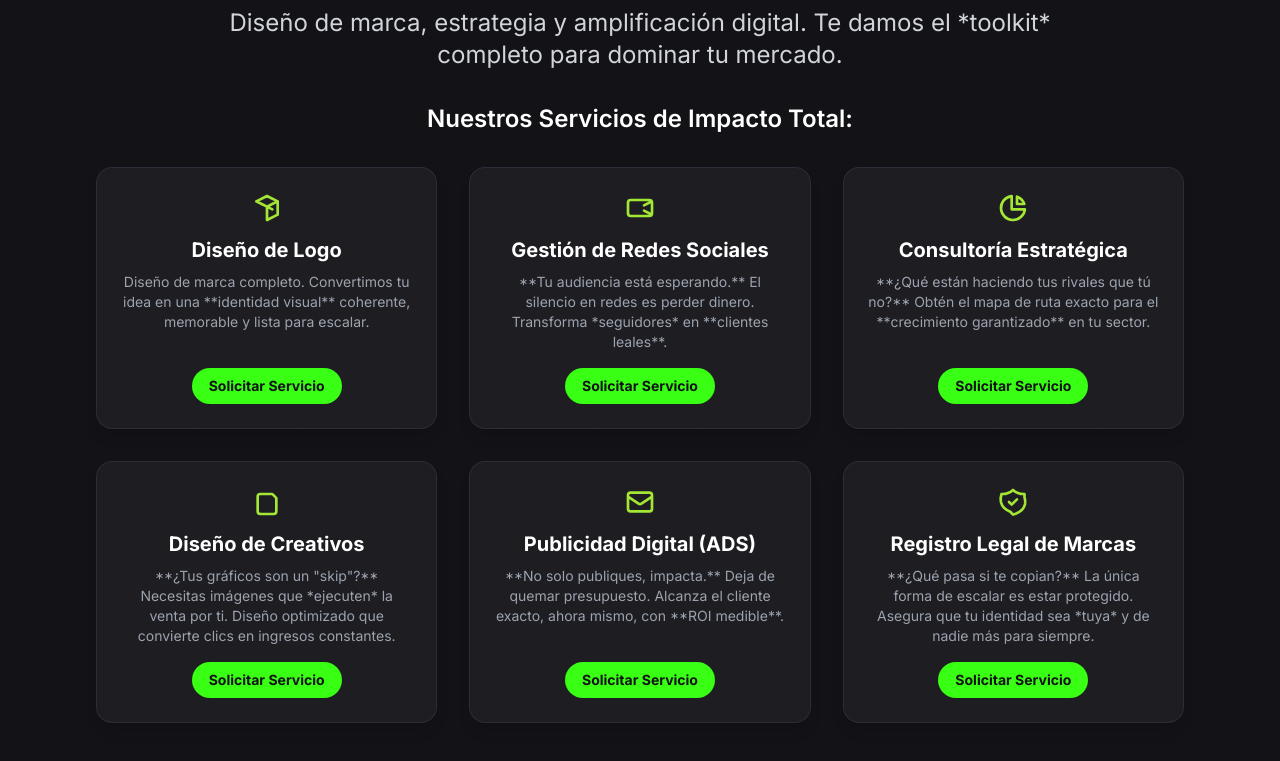
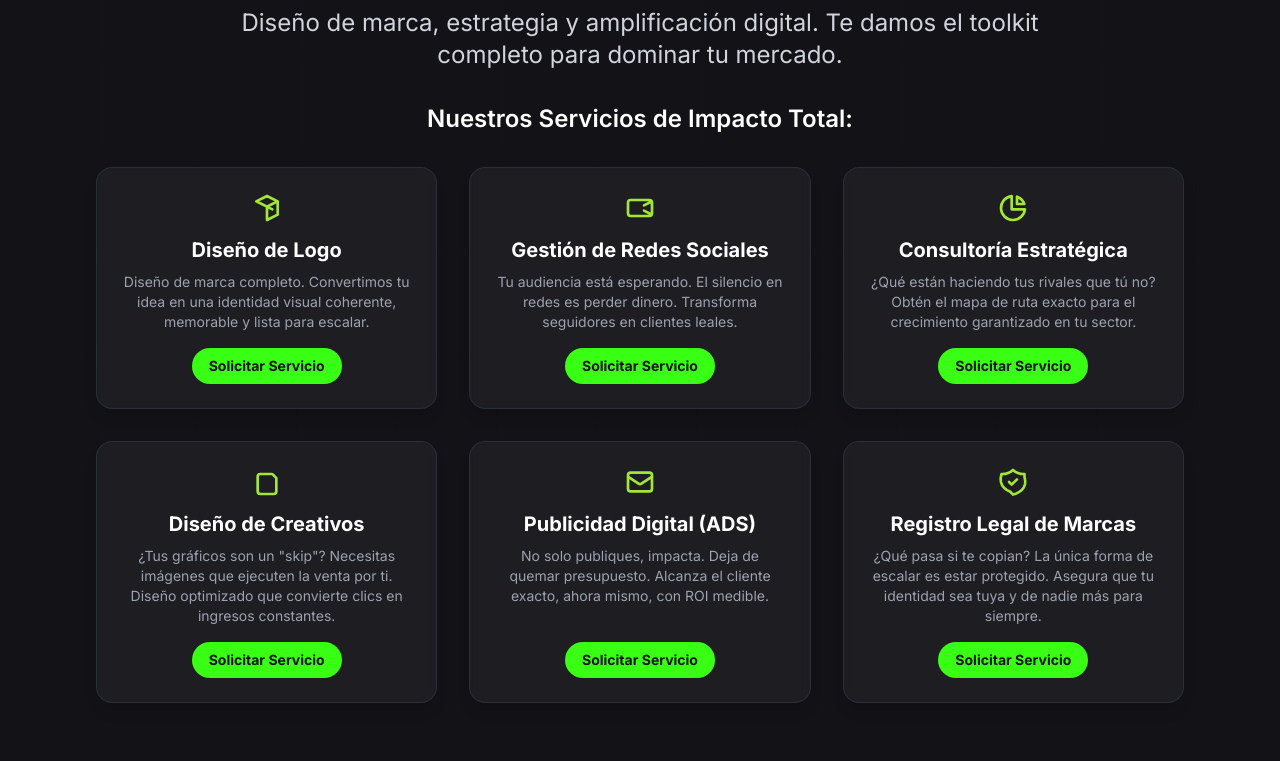
Before and after one commit to Comandante57/ibamark, a plain HTML site: page index.html in a window 1280 px wide. Shown: the part 361-1122 px from the top of the page. Drawn offline with nearby package versions, Linux system fonts and the light colour scheme.

Commit message:
Add files via upload

```diff
--- a/index.html
+++ b/index.html
@@ -3,7 +3,7 @@
 <head>
     <meta charset="UTF-8">
     <meta name="viewport" content="width=device-width, initial-scale=1.0">
-    <title>Diseño de Marca | Motion Graphics</title>
+    <title>ibamark | Marketing</title>
     <!-- Carga de Tailwind CSS -->
     <script src="https://cdn.tailwindcss.com"></script>
     <style>
@@ -248,7 +248,7 @@
                     Tu <span class="text-transparent bg-clip-text bg-gradient-to-r from-lime-400 to-green-600">Visión</span>, Convertida en Crecimiento.
                 </h1>
                 <p class="text-xl md:text-2xl text-gray-300 max-w-4xl mx-auto px-4">
-                    Diseño de marca, estrategia y amplificación digital. Te damos el *toolkit* completo para dominar tu mercado.
+                    Diseño de marca, estrategia y amplificación digital. Te damos el toolkit completo para dominar tu mercado.
                 </p>
             </header>
 
@@ -261,7 +261,7 @@
                         <div>
                             <svg class="w-8 h-8 text-lime-400 mb-3 mx-auto" fill="none" stroke="currentColor" viewBox="0 0 24 24" xmlns="http://www.w3.org/2000/svg"><path stroke-linecap="round" stroke-linejoin="round" stroke-width="2" d="M20 7l-8-4-8 4m16 0l-8 4m8-4v10l-8 4m0-10L4 7m8 4v10m0-10l-4-2m4 2l4-2m-4 2l4 2m-4-2z"></path></svg>
                             <p class="text-xl font-bold text-white mb-2">Diseño de Logo</p>
-                            <p class="text-sm text-gray-400 mb-4">Diseño de marca completo. Convertimos tu idea en una **identidad visual** coherente, memorable y lista para escalar.</p>
+                            <p class="text-sm text-gray-400 mb-4">Diseño de marca completo. Convertimos tu idea en una identidad visual coherente, memorable y lista para escalar.</p>
                         </div>
                         <button onclick="showBrandForm()" class="service-button px-4 py-2 text-sm mt-auto mx-auto w-full max-w-[150px] hover:scale-[1.05]">
                             Solicitar Servicio
@@ -273,7 +273,7 @@
                         <div>
                             <svg class="w-8 h-8 text-lime-400 mb-3 mx-auto" fill="none" stroke="currentColor" viewBox="0 0 24 24" xmlns="http://www.w3.org/2000/svg"><path stroke-linecap="round" stroke-linejoin="round" stroke-width="2" d="M15 10l4.553-2.276A1 1 0 0121 8.618v6.764a1 1 0 01-1.447.894L15 14M5 18h14a2 2 0 002-2V8a2 2 0 00-2-2H5a2 2 0 00-2 2v8a2 2 0 002 2z"></path></svg>
                             <p class="text-xl font-bold text-white mb-2">Gestión de Redes Sociales</p>
-                            <p class="text-sm text-gray-400 mb-4">**Tu audiencia está esperando.** El silencio en redes es perder dinero. Transforma *seguidores* en **clientes leales**.</p>
+                            <p class="text-sm text-gray-400 mb-4">Tu audiencia está esperando. El silencio en redes es perder dinero. Transforma seguidores en clientes leales.</p>
                         </div>
                         <button onclick="sendServiceWhatsApp('Gestión de Redes Sociales')" class="service-button px-4 py-2 text-sm mt-auto mx-auto w-full max-w-[150px] hover:scale-[1.05]">
                             Solicitar Servicio
@@ -285,7 +285,7 @@
                         <div>
                             <svg class="w-8 h-8 text-lime-400 mb-3 mx-auto" fill="none" stroke="currentColor" viewBox="0 0 24 24" xmlns="http://www.w3.org/2000/svg"><path stroke-linecap="round" stroke-linejoin="round" stroke-width="2" d="M11 3.055A9.001 9.001 0 1020.945 13H11V3.055z"></path><path stroke-linecap="round" stroke-linejoin="round" stroke-width="2" d="M20.488 9H15V3.512A9.025 9.025 0 0120.488 9z"></path></svg>
                             <p class="text-xl font-bold text-white mb-2">Consultoría Estratégica</p>
-                            <p class="text-sm text-gray-400 mb-4">**¿Qué están haciendo tus rivales que tú no?** Obtén el mapa de ruta exacto para el **crecimiento garantizado** en tu sector.</p>
+                            <p class="text-sm text-gray-400 mb-4">¿Qué están haciendo tus rivales que tú no? Obtén el mapa de ruta exacto para el crecimiento garantizado en tu sector.</p>
                         </div>
                         <button onclick="sendServiceWhatsApp('Consultoría Estratégica')" class="service-button px-4 py-2 text-sm mt-auto mx-auto w-full max-w-[150px] hover:scale-[1.05]">
                             Solicitar Servicio
@@ -297,7 +297,7 @@
                         <div>
                             <svg class="w-8 h-8 text-lime-400 mb-3 mx-auto" fill="none" stroke="currentColor" viewBox="0 0 24 24" xmlns="http://www.w3.org/2000/svg"><path stroke-linecap="round" stroke-linejoin="round" stroke-width="2" d="M7 21h10a2 2 0 002-2V9.414a1 1 0 00-.293-.707l-2.414-2.414A1 1 0 0015.586 6H7a2 2 0 00-2 2v11a2 2 0 002 2z"></path></svg>
                             <p class="text-xl font-bold text-white mb-2">Diseño de Creativos</p>
-                            <p class="text-sm text-gray-400 mb-4">**¿Tus gráficos son un "skip"?** Necesitas imágenes que *ejecuten* la venta por ti. Diseño optimizado que convierte clics en ingresos constantes.</p>
+                            <p class="text-sm text-gray-400 mb-4">¿Tus gráficos son un "skip"? Necesitas imágenes que ejecuten la venta por ti. Diseño optimizado que convierte clics en ingresos constantes.</p>
                         </div>
                         <button onclick="sendServiceWhatsApp('Diseño de Creativos')" class="service-button px-4 py-2 text-sm mt-auto mx-auto w-full max-w-[150px] hover:scale-[1.05]">
                             Solicitar Servicio
@@ -309,7 +309,7 @@
                         <div>
                             <svg class="w-8 h-8 text-lime-400 mb-3 mx-auto" fill="none" stroke="currentColor" viewBox="0 0 24 24" xmlns="http://www.w3.org/2000/svg"><path stroke-linecap="round" stroke-linejoin="round" stroke-width="2" d="M3 8l7.89 5.26a2 2 0 002.22 0L21 8M5 19h14a2 2 0 002-2V7a2 2 0 00-2-2H5a2 2 0 00-2 2v10a2 2 0 002 2z"></path></svg>
                             <p class="text-xl font-bold text-white mb-2">Publicidad Digital (ADS)</p>
-                            <p class="text-sm text-gray-400 mb-4">**No solo publiques, impacta.** Deja de quemar presupuesto. Alcanza el cliente exacto, ahora mismo, con **ROI medible**.</p>
+                            <p class="text-sm text-gray-400 mb-4">No solo publiques, impacta. Deja de quemar presupuesto. Alcanza el cliente exacto, ahora mismo, con ROI medible.</p>
                         </div>
                         <button onclick="sendServiceWhatsApp('Publicidad Digital (ADS)')" class="service-button px-4 py-2 text-sm mt-auto mx-auto w-full max-w-[150px] hover:scale-[1.05]">
                             Solicitar Servicio
@@ -321,7 +321,7 @@
                         <div>
                             <svg class="w-8 h-8 text-lime-400 mb-3 mx-auto" fill="none" stroke="currentColor" viewBox="0 0 24 24" xmlns="http://www.w3.org/2000/svg"><path stroke-linecap="round" stroke-linejoin="round" stroke-width="2" d="M9 12l2 2 4-4m5.618-4.016A11.955 11.955 0 0112 2.944a11.955 11.955 0 01-8.618 3.04A12.01 12.01 0 002.92 12c.704 3.064 3.255 5.8 7.08 7.295L12 21.414l2.002-.676c3.825-1.495 6.376-4.231 7.08-7.295a12.01 12.01 0 00-.462-5.056z"></path></svg>
                             <p class="text-xl font-bold text-white mb-2">Registro Legal de Marcas</p>
-                            <p class="text-sm text-gray-400 mb-4">**¿Qué pasa si te copian?** La única forma de escalar es estar protegido. Asegura que tu identidad sea *tuya* y de nadie más para siempre.</p>
+                            <p class="text-sm text-gray-400 mb-4">¿Qué pasa si te copian? La única forma de escalar es estar protegido. Asegura que tu identidad sea tuya y de nadie más para siempre.</p>
                         </div>
                         <button onclick="sendServiceWhatsApp('Registro Legal de Marcas')" class="service-button px-4 py-2 text-sm mt-auto mx-auto w-full max-w-[150px] hover:scale-[1.05]">
                             Solicitar Servicio
@@ -349,7 +349,7 @@
                         ¡Crea tu Logo Ahora!
                     </h1>
                     <p class="text-lg text-gray-300 max-w-3xl mx-auto">
-                        Solo 5 preguntas para empezar a diseñar tu **identidad de marca**. ¡Juega con el estilo!
+                        Solo 5 preguntas para empezar a diseñar tu identidad de marca. ¡Juega con el estilo!
                     </p>
                 </header>
 
```
